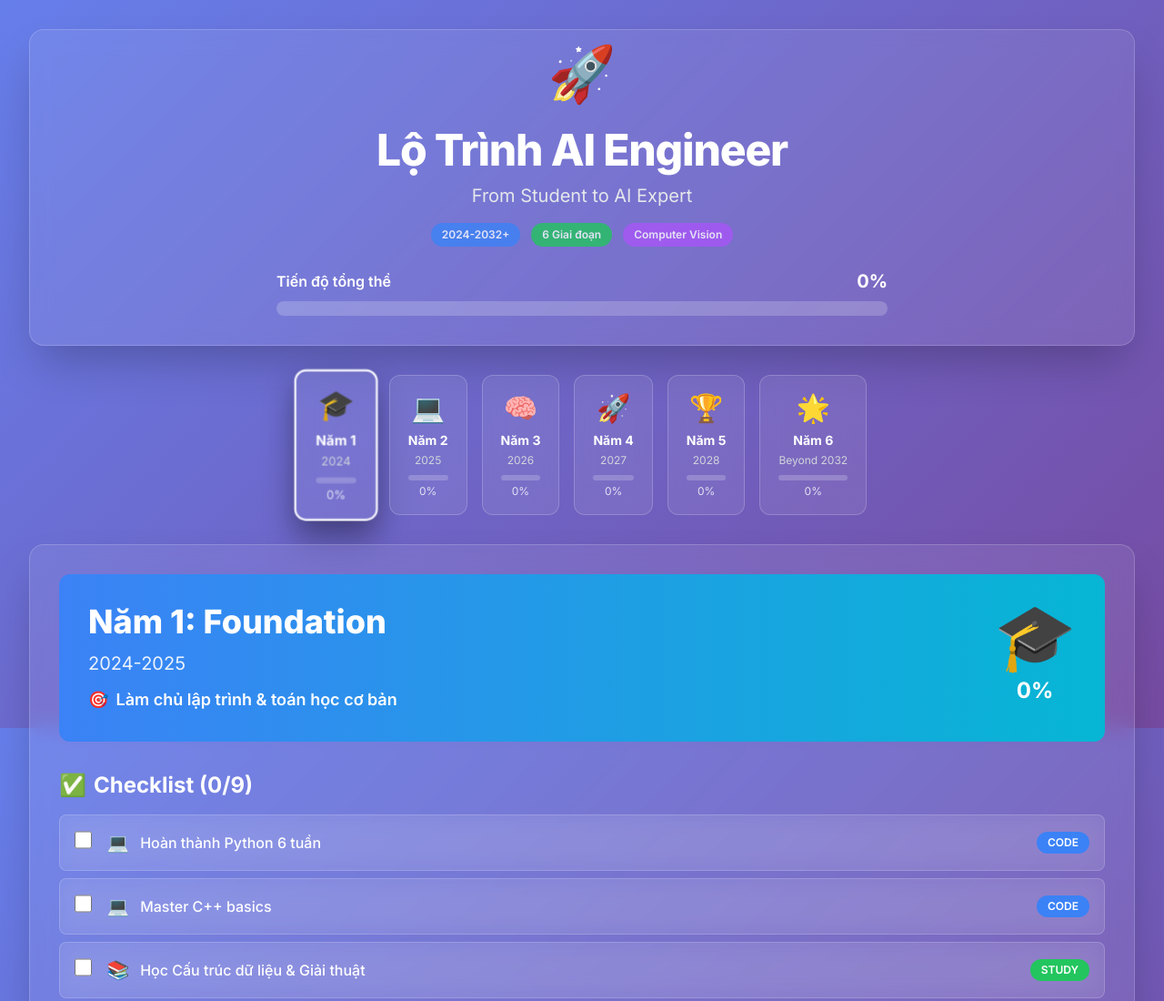
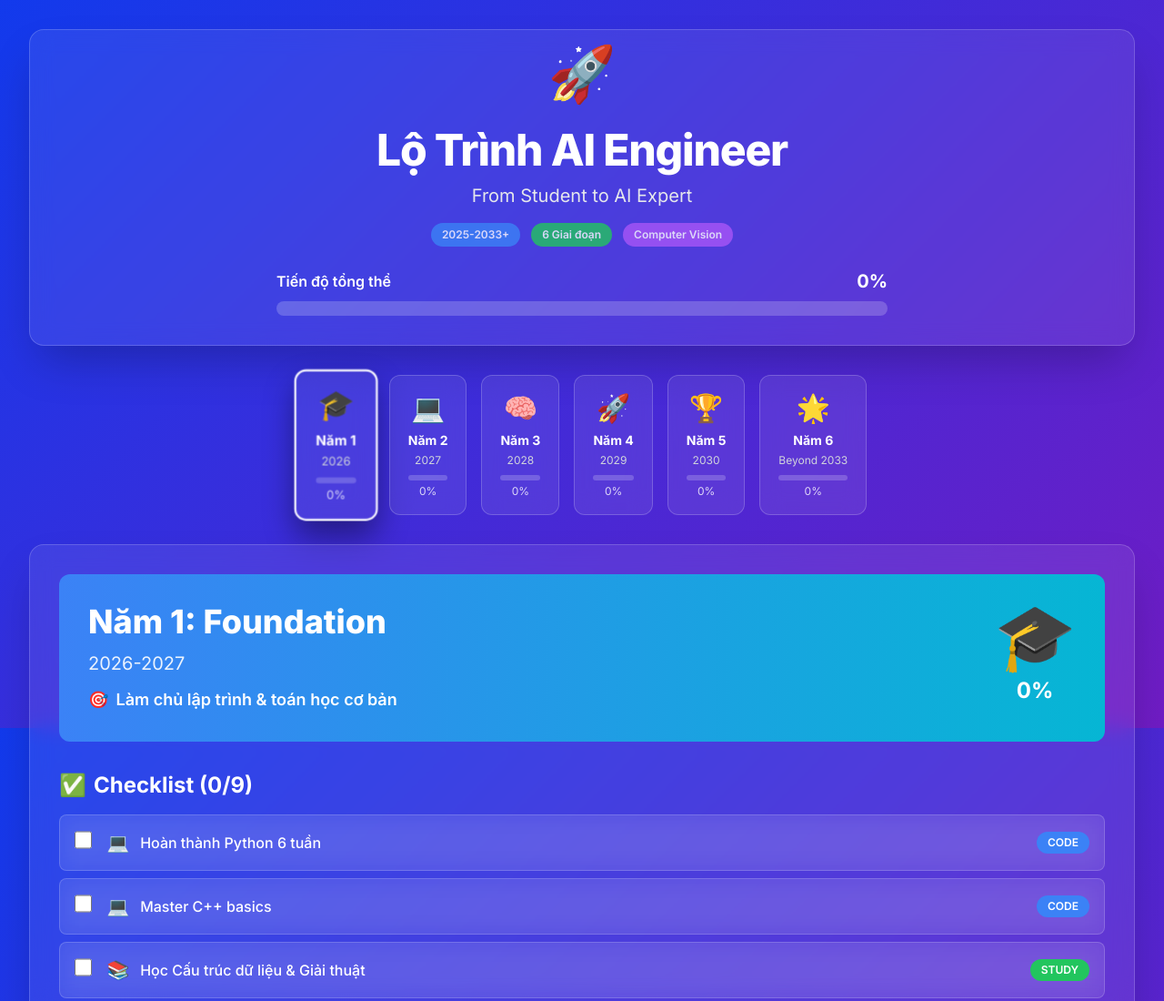
Before and after one commit to VioletVN/VioletVN.github.io, a plain HTML site: page index.html in a window 1280 px wide. Shown: the top 1100 px of the page at 91% size. Drawn offline with nearby package versions, Linux system fonts and the light colour scheme.

Commit message:
new update 25 tháng 3

```diff
--- a/index.html
+++ b/index.html
@@ -13,7 +13,7 @@
         }
 
         body {
-            background: linear-gradient(135deg, #667eea 0%, #764ba2 100%);
+            background: linear-gradient(135deg, #123aec 0%, #701cc4 100%);
             background-attachment: fixed;
         }
 
@@ -162,7 +162,7 @@
                 </h1>
                 <p class="text-xl text-gray-200 mb-4">From Student to AI Expert</p>
                 <div class="flex items-center justify-center gap-3 text-white">
-                    <span class="badge bg-blue-500">2024-2032+</span>
+                    <span class="badge bg-blue-500">2025-2033+</span>
                     <span class="badge bg-green-500">6 Giai đoạn</span>
                     <span class="badge bg-purple-500">Computer Vision</span>
                 </div>
@@ -243,7 +243,7 @@
         const roadmapPhases = [
             {
                 phase: "Năm 1: Foundation",
-                period: "2024-2025",
+                period: "2026-2027",
                 icon: "🎓",
                 color: "from-blue-500 to-cyan-500",
                 goal: "Làm chủ lập trình & toán học cơ bản",
@@ -261,7 +261,7 @@
             },
             {
                 phase: "Năm 2: Core Skills",
-                period: "2025-2026",
+                period: "2027-2028",
                 icon: "💻",
                 color: "from-green-500 to-emerald-500",
                 goal: "OOP, Database, Web & ML Fundamentals",
@@ -279,7 +279,7 @@
             },
             {
                 phase: "Năm 3: AI Specialization",
-                period: "2026-2027",
+                period: "2028-2029",
                 icon: "🧠",
                 color: "from-purple-500 to-pink-500",
                 goal: "Chuyên sâu Computer Vision",
@@ -297,7 +297,7 @@
             },
             {
                 phase: "Năm 4: Career Ready",
-                period: "2027-2028",
+                period: "2029-2030",
                 icon: "🚀",
                 color: "from-orange-500 to-red-500",
                 goal: "Sẵn sàng làm AI Engineer",
@@ -315,7 +315,7 @@
             },
             {
                 phase: "2028-2032: Career Growth",
-                period: "2028-2032",
+                period: "2030-2033",
                 icon: "🏆",
                 color: "from-yellow-500 to-amber-500",
                 goal: "Junior → Senior AI Engineer",
@@ -332,8 +332,8 @@
                 ]
             },
             {
-                phase: "2032+: AI Expert",
-                period: "Beyond 2032",
+                phase: "2033+: AI Expert",
+                period: "Beyond 2033",
                 icon: "🌟",
                 color: "from-indigo-500 to-purple-600",
                 goal: "Technical Leader / Researcher / Entrepreneur",
```
